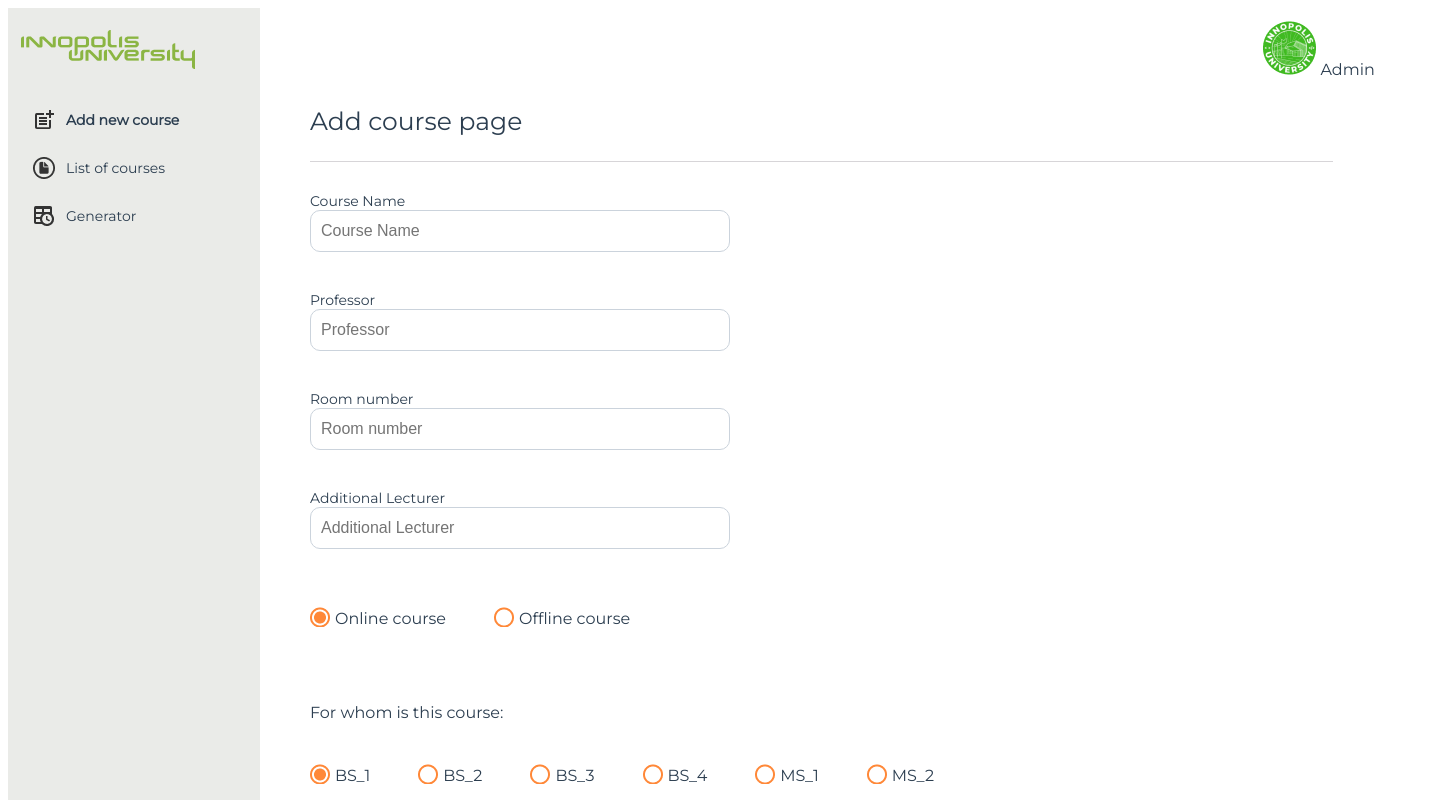
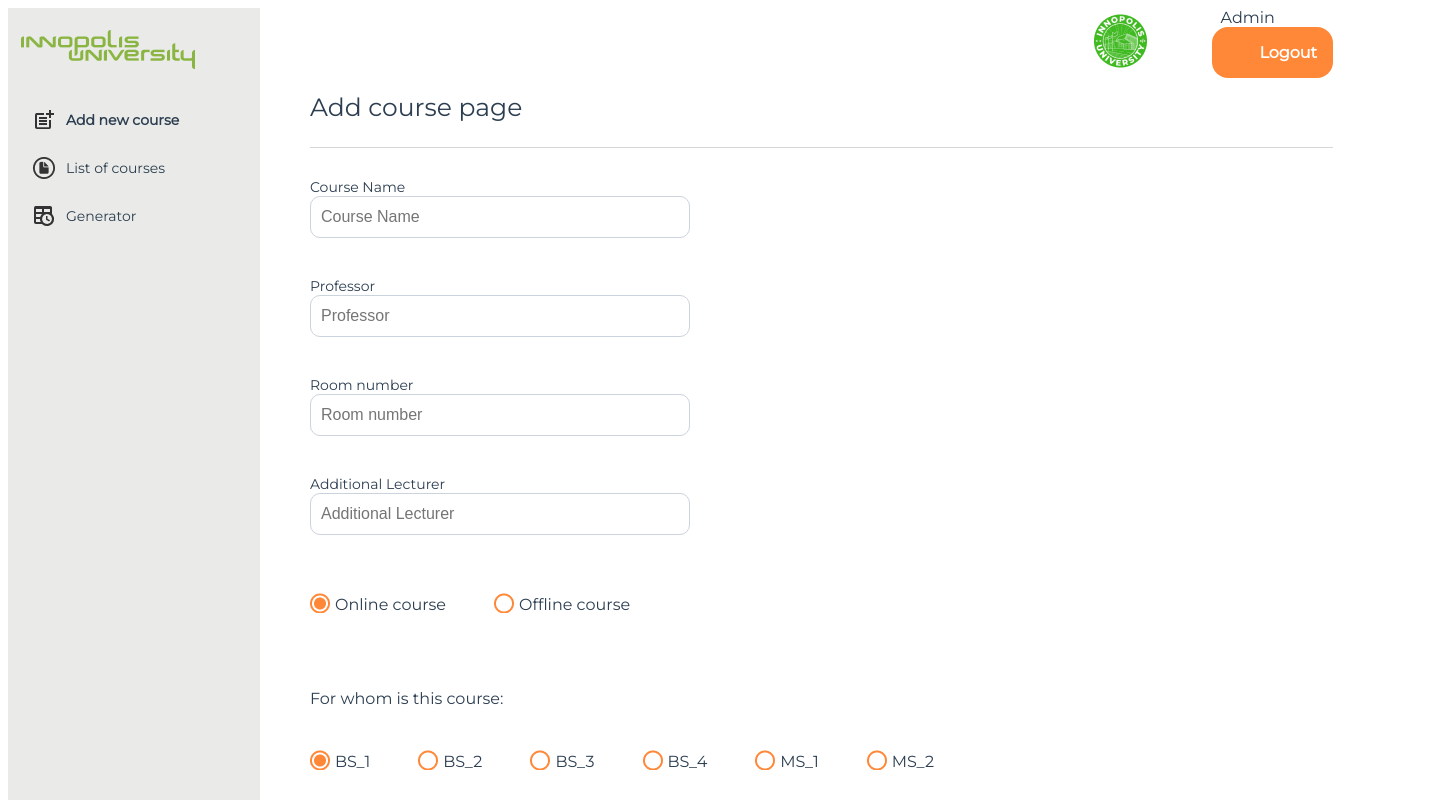
Before and after one commit to NaveedZafar00/scheduler-frontend-web, a Vue app: page /addcourse in a window 1280 px wide. Shown: the top 800 px of the page, 1448 px wide, since content can reach past the window. Built offline with nearby package versions, Linux system fonts and the light colour scheme.

Commit message:
added js tests (Tasks IP-QA-[02-06])

```diff
--- a/src/components/Button.vue
+++ b/src/components/Button.vue
@@ -1,12 +1,15 @@
 <template>
-    <div class="button-primary">{{ label }}</div>
+
+    <div class="button-primary">
+      <img v-if="true" src="../assets/icons/logout.png" alt="">{{ label }}
+      </div>
 </template>
 <script>
 
 export default {
   name: "Button",
   components: {},
-  props: ['label'],
+  props: ['label', 'hasImg'],
   setup(props) {
     console.log(props)
   }
@@ -15,6 +18,10 @@ export default {
 
   <style scoped>
   .button-primary {
+    display: flex;
+    align-items: center;
+    gap: 15px;
+    justify-content: center;
   background: #FF8838;
   border-radius: 16px;
   padding: 16px;
--- a/src/views/AddCourseView.vue
+++ b/src/views/AddCourseView.vue
@@ -27,10 +27,19 @@
         </div>
           <div class="flex-page-container">
           <div>
-            <div class="admin-logout-wrapper">
-              <div class="admin-logo-image">
-                <img src="@/assets/images/admin_avatar.png" alt="admin avatar">
-                Admin
+            <div class="admin-logout-container">
+              <div class="admin-logout-wrapper">
+                <div class="admin-logo-image">
+                  <img src="@/assets/images/admin_avatar.png" alt="admin avatar">
+                </div>
+                <div>
+                  <div>
+                  Admin
+                  </div>
+                  <div>
+                    <Button :label="'Logout'" :hasImg="true"/>
+                  </div>
+                </div>
               </div>
             </div>
 
@@ -342,15 +351,18 @@ export default {
 }
 
 .admin-logo-image{
-  padding-left: 980px;
+  /* padding-left: 980px;
   padding-top: 13px;
   padding-right: 50px;
-  padding-bottom: 13px;
+  padding-bottom: 13px; */
 }
 
 .admin-logout-wrapper{
-  width: 1188px;
-  height: 84px;
+  /* width: 1188px;
+  height: 84px; */
+  display: flex;
+  align-items: center;
+  gap: 15px
 }
 
 .generator-button{
@@ -479,5 +491,10 @@ export default {
     color: #aaa;
     font-size: 14px;
   }
+.admin-logout-container {
+  display: flex;
+  align-items: end;
+  flex-direction: column;
 
+}
 </style>
```
Also changed, not shown: tests/unit/addcourse_tests.js (added, +221 -0 lines), tests/unit/courselist_tests.js (added), tests/unit/generator_tests.js (added), tests/unit/login_tests.js (added).
